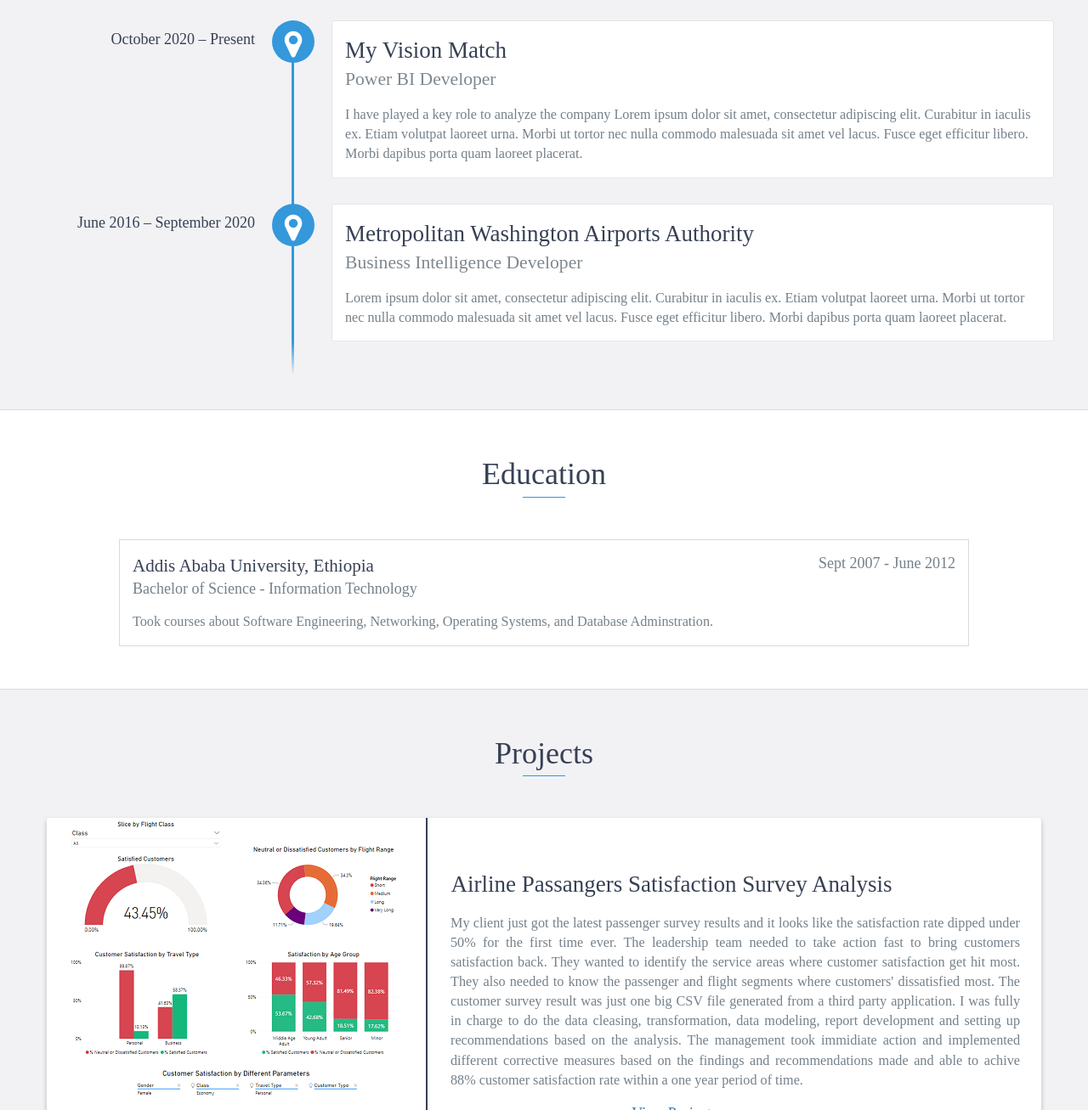
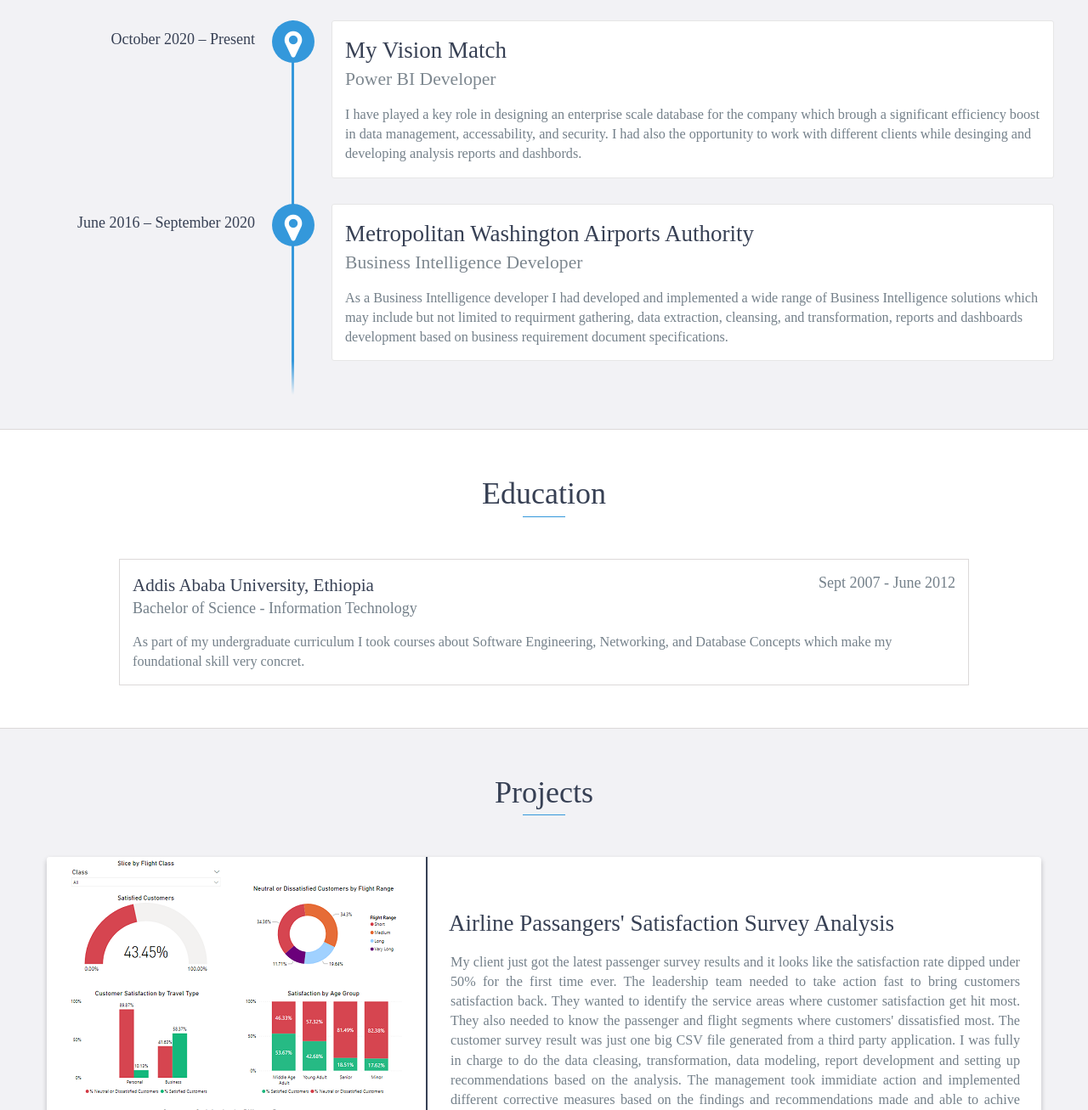
Before and after one commit to djfeleke/MyPortfolio, a website: page index.html in a window 1280 px wide. Shown: the part 1160-2467 px from the top of the page at 85% size. Drawn offline with nearby package versions, Linux system fonts and the light colour scheme.

Commit message:
Updating

```diff
--- a/index.html
+++ b/index.html
@@ -95,9 +95,8 @@
                 <h3>My Vision Match</h3>
                 <h4>Power BI Developer</h4>
                 <p>
-                    I have played a key role to analyze the company Lorem ipsum dolor sit amet, consectetur adipiscing elit.
-                    Curabitur in iaculis ex. Etiam volutpat laoreet urna. Morbi ut tortor nec nulla commodo malesuada sit amet vel lacus.
-                    Fusce eget efficitur libero. Morbi dapibus porta quam laoreet placerat.
+                    I have played a key role in designing an enterprise scale database for the company which brough a significant efficiency boost in data management,
+                    accessability, and security. I had also the opportunity to work with different clients while desinging and developing analysis reports and dashbords.
                 </p>
             </div>
 
@@ -105,8 +104,9 @@
                 <h3>Metropolitan Washington Airports Authority</h3>
                 <h4>Business Intelligence Developer</h4>
                 <p>
-                    Lorem ipsum dolor sit amet, consectetur adipiscing elit. Curabitur in iaculis ex. Etiam volutpat laoreet urna.
-                    Morbi ut tortor nec nulla commodo malesuada sit amet vel lacus. Fusce eget efficitur libero. Morbi dapibus porta quam laoreet placerat.
+                   As a Business Intelligence developer I had developed and implemented a wide range of Business Intelligence solutions which may include but not limited to
+requirment gathering, data extraction, cleansing, and transformation, reports and dashboards development based on business requirement document specifications.
+
                 </p>
             </div>
             <!--
@@ -129,7 +129,7 @@
             <span class="education-date">Sept 2007 - June 2012</span>
             <h4>Bachelor of Science - Information Technology</h4>
             <p>
-                Took courses about Software Engineering, Networking, Operating Systems, and Database Adminstration.
+                As part of my undergraduate curriculum I took courses about Software Engineering, Networking, and Database Concepts which make my foundational skill very concret.
             </p>
         </div>
         <!-- End .education-block -->
@@ -169,7 +169,7 @@
                     </div>
                     <!-- End .project-image -->
                     <div class="project-info">
-                        <h3>Airline Passangers Satisfaction Survey Analysis</h3>
+                        <h3>Airline Passangers' Satisfaction Survey Analysis</h3>
                         <p>
                             My client just got the latest passenger survey results and it looks like the satisfaction rate dipped under 50% for the first time ever.
                             The leadership team needed to take action fast to bring customers satisfaction back. They wanted to identify the service areas
```
